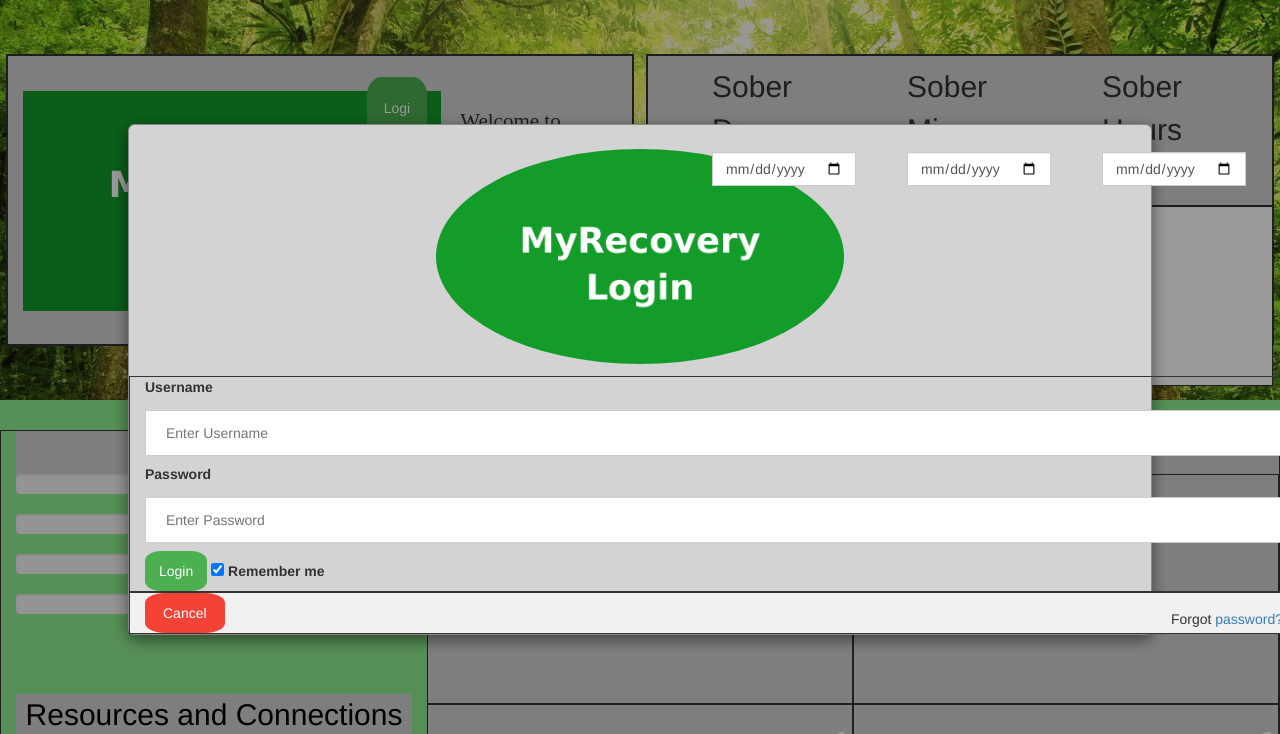
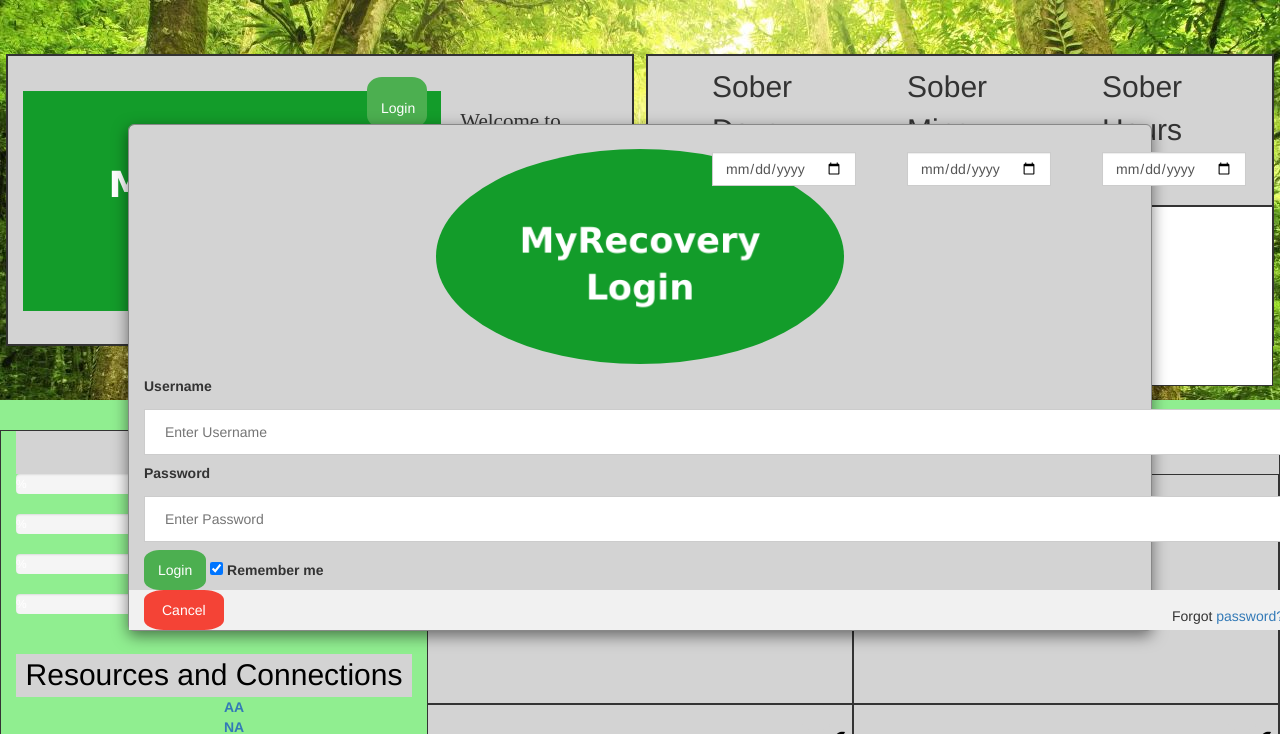
Before and after one commit to TSPeterson206/Quarter-1-project, a website: page index.html in a window 1280 px wide. Both pictures are taken after a click on the button "Login". Shown: the top 734 px of the page. Drawn offline with nearby package versions, Linux system fonts and the light colour scheme.

Commit message:
trimmed down and labeled styles

```diff
--- a/index.html
+++ b/index.html
@@ -15,16 +15,15 @@
         <div class="container banner">
             <div class="row">
                 <div class="col-md-6">
-            <img id="logo" src="logo.png">
+            <img class="logo" src="logo.png">
         </div>
         <div class="col-md-2">
-            <div id="signandlog">
-                <button id="signandlog"onclick="document.getElementById('loginform').style.display='block'">Login</button><br>
-                <button id="signandlog"onclick="document.getElementById('signupform').style.display='block'">Sign Up</button><br>
-                <button id="signandlog"onclick="document.getElementById('id03').style.display='block'">About Us</button>
-                <button id="signandlog"onclick="document.getElementById('id04').style.display='block'">Donate</button>
-                <button id="signandlog"onclick="document.getElementById('id05').style.display='block'">Contact Us</button>
-
+            <div class="signandlog">
+                <button class="signandlog"onclick="document.getElementById('loginform').style.display='block'">Login</button><br>
+                <button class="signandlog"onclick="document.getElementById('signupform').style.display='block'">Sign Up</button><br>
+                <button class="signandlog"onclick="document.getElementById('id03').style.display='block'">About Us</button>
+                <button class="signandlog"onclick="document.getElementById('id04').style.display='block'">Donate</button>
+                <button class="signandlog"onclick="document.getElementById('id05').style.display='block'">Contact Us</button>
             </div>
                 </div>
                 <div class="col-md-4 slogan">
@@ -62,7 +61,7 @@
             </div>
         </div>
         <div class="row ticker">
-            <p id="timeTicker"></p>
+            <p class="timeTicker"></p>
         </div>
     </div>
 </div>
@@ -98,7 +97,7 @@
                 aria-valuemin="0" aria-valuemax="100" style="width:0%">% Complete
                 </div>
             </div>
-            <p id="profileName"></p>
+            <p class="profileName"></p>
             </div>
             <br>
             <p class="header">Resources and Connections</p>
@@ -121,12 +120,12 @@
 
             <div class="container-flex row goalRow">
                     <p id="g1par"></p>
-                <button id="goalButt">✔</button>
+                <button class="goalButt" id="goal1butt">✔</button>
             </div>
 
             <div class="container-flex row goalRow">
                 <p id="g2par"></p>
-                <button id="goalButt">✔</button>
+                <button class="goalButt" id="goal2butt">✔</button>
             </div>
 
         </div>
@@ -143,11 +142,11 @@
 
             <div class="container-flex row goalRow">
                 <p id="g3par"></p>
-                <button id="goalButt">✔</button>
+                <button class="goalButt" id="goal3butt">✔</button>
             </div>
             <div class="container-flex row goalRow">
                 <p id="g4par"></p>
-                <button id="goalButt">✔</button>
+                <button class="goalButt" id="goal4butt">✔</button>
             </div>
             </div>
             </div>
@@ -155,7 +154,7 @@
     <div class="nav">
     <nav class="navbar navbar-expand-lg navbar navbar-light">
             <a class="navbar-brand" href="#">MyRecovery Inc.©2018</a>
-            <audio id="playaPlaya" controls autoplay>
+            <audio class="mplayer" controls autoplay>
                 <source src="relax.mp3" type="audio/mpeg">
               </audio>
           </nav>
--- a/main.css
+++ b/main.css
@@ -1,33 +1,34 @@
 body {
     background-color: lightgreen;
 }
-
-.container {
+.row {
     border: 1px solid;
 }
 
-.grid {
-    max-width: 595px;
-    display:flex;
-    flex:flex-wrap;
+/* Centering and wrapping for all paragraph text (6) */
+p {
+    margin: 0 auto;
+    overflow-wrap: break-word;
+    word-wrap:break-word;
 }
+/* Container for ticker and banner */
 .jumbotron {
     background-image:url("./jumboBack.jpg");
     display: flex;
     height: 400px;
 }
 
-.nav {
-    background-image:url("./jumboBack.jpg");
+/* Banner for sign-in, slogan and logo */
+.banner {
+    border: 1px solid;
+    background-color: lightgray;
+    display:flex;
+    margin:6px;
+    justify-content:space-between;
 }
 
-.navbar {
-    background-image:url("./jumboBack.jpg");
-}
-
-.calendars {
-    display:flex;
-    justify-content:space-between;
+.logo {
+    padding-top: 35px;
 }
 
 .slogan {
@@ -40,88 +41,65 @@
     font-family:serif;
 }
 
+/* Calendars */
+.calendars {
+    border: 1px solid;
+    display:flex;
+    justify-content:space-between;
+}
+
+/*Container for calendars and time display  */
+.counter {
+    border: 1px solid;
+    font-size: 30px;
+    background-color: lightgray;
+    margin:6px;
+}
+
+/* Time display window */
+.ticker {
+    height: 180px;
+    background-color:white;
+    text-align:center;
+    font-size:110px;
+}
+
+/* Ticker display text */
+.timeTicker {
+    font-size:110px;
+    margin:0 auto;
+    padding-top: 60px;
+}
+
+/* Resources list */
 ul {
-    justify-content:center;
-    margin: 0 auto;
-    align-content: center;
     text-align:center;
     list-style: none;
     color:black;
 }
 
-
-
-#soberFor {
-    font-size: 50px;
-}
-
-.navbar-brand {
-    padding-top: 25px;
-    font-size: 50px;
-    color: black;
-}
-
-h1 {
-    text-align: center;
-}
-div {
-    overflow-wrap: break-word;
-    word-wrap:break-word;
-}
-
-.counter {
-    font-size: 30px;
-    background-color: lightgray;
-    margin:6px;
-}
-
-.ticker {
-    height: 180px;
-    background-color:white;
-}
-#timeTicker {
-   text-align:center;
-   font-size:110px;
-}
-
-#playaPlaya {
+/* Music player */
+.mplayer {
     float:right;
     width:50px;
-
-}
-
-#logo {
-    padding-top: 35px;
 }
 
 .input-group {
     padding: 10px;
 }
-
-.banner {
-    background-color: lightgray;
-    display:flex;
-    margin:6px;
+/* profile column */
+.profile{
+    height: 500px;
 }
 
-.col {
-    height: 200px;
-}
-.col-3 {
-    height: 100px;
+/* tracker columns */
+.tracker {
+    height: 500px;
+    background-color:lightgray;
 }
 
-.main {
-    height: 500px;
-}
-.dateEntry {
-    align-content: right;
-}
-
-p {
-    margin: 0 auto;
-}
-.header {
+/* Headers */
+.header, .profile-header, .tracker-header, .tracker-header2 {
     font-size: 30px;
     margin: 0 auto;
     color: black;
@@ -129,31 +107,107 @@
     background-color: lightgray;
 }
 
-.adjust {
-    height: 500px;
-}
-.profile{
-    height: 500px;
-}
-.tracker {
-    height: 500px;
-    background-color:lightgray;
-}
-
-.row {
-    border: 1px solid;
-}
-
-.row1 .row2 .row3{
-    font-size: 40px;
-    margin: 0 auto;
-}
+/* Guidelines for goal boxes */
 .goalRow {
     height: 230px;
     border: 1px solid;
     font-size:22px;
 }
 
+/* Profile name text */
+.profileName {
+    font-size:35px;
+    text-align:center;
+}
+
+/* Nav bar */
+.nav, .navbar-brand {
+    background-image:url("./jumboBack.jpg");
+    padding-top: 12px;
+    font-size: 35px;
+    color: black;
+}
+
+/* Buttons */
+button {
+    background-color: #4CAF50;
+    color: white;
+    padding: 10px 14px;
+    margin: 0 auto;
+    border: none;
+    cursor: pointer;
+    border-radius: 25%;
+}
+
+button:hover {
+    background-color: #3e8e41;
+    opacity: 0.8;
+}
+
+.button:active {
+    background-color: #3e8e41;
+    box-shadow: 0 5px #666;
+    transform: translateY(4px);
+  }
+
+  /* Cancel buttons */
+.cancelbtn {
+    width: auto;
+    padding: 10px 18px;
+    background-color: #f44336;
+}
+
+/* Banner buttons */
+.signandlog {
+    padding-top: 21px;
+    margin-left:16px;
+    align-content:center;
+    width:90%;
+}
+
+/* Goal set buttons */
+.w3-button {
+    padding: 0px 0px;
+    margin: 0
+}
+
+/* Clear buttons */
+.goalButt {
+    background-color: lightgray;
+    color:black;
+    height:25px;
+    width:20px;
+    float: right;
+    cursor: pointer;
+    font-size:40px;
+    margin-right:22px;
+    margin-bottom: 40px;
+}
+
+/* Modals */
+
+/* Modal Background */
+.modal {
+    display: none;
+    position: fixed;
+    z-index: 1;
+    left: 0;
+    top: 0;
+    width: 100%;
+    height: 100%;
+    overflow: auto;
+    padding-top: 60px;
+}
+
+/* Modal Content */
+.modal-content {
+    background-color: lightgray;
+    margin: 5% auto 15% auto;
+    border: 1px solid #888;
+    width: 80%;
+}
+
+/* Modal inputs */
 input[type=text], input[type=password] {
     width: 100%;
     padding: 12px 20px;
@@ -163,21 +217,19 @@
     box-sizing: border-box;
 }
 
-#profileName {
-    font-size:35px;
-    text-align:center;
-}
-
-/* Center the image and position the close button */
+/* Modal Images */
 .imgcontainer {
     text-align: center;
     margin: 24px 0 12px 0;
     position: relative;
 }
 
-img.avatar {
+.avatar {
     width: 40%;
     border-radius: 50%;
+    justify-content: center;
+    margin: 0 auto;
+    align-content:center;
 }
 
 span.psw {
@@ -185,30 +237,7 @@
     padding-top: 16px;
 }
 
-/* The Modal (background) */
-.modal {
-    display: none; /* Hidden by default */
-    position: fixed; /* Stay in place */
-    z-index: 1; /* Sit on top */
-    left: 0;
-    top: 0;
-    width: 100%; /* Full width */
-    height: 100%; /* Full height */
-    overflow: auto; /* Enable scroll if needed */
-    background-color: rgb(0,0,0); /* Fallback color */
-    background-color: rgba(0,0,0,0.4); /* Black w/ opacity */
-    padding-top: 60px;
-}
-
-/* Modal Content/Box */
-.modal-content {
-    background-color: lightgray;
-    margin: 5% auto 15% auto; /* 5% from the top, 15% from the bottom and centered */
-    border: 1px solid #888;
-    width: 80%; /* Could be more or less, depending on screen size */
-}
-
-/* The Close Button (x) */
+/* Modal close button */
 .close {
     position: absolute;
     right: 25px;
@@ -224,7 +253,7 @@
     cursor: pointer;
 }
 
-/* Add Zoom Animation */
+/* Modals zoom animation*/
 .animate {
     -webkit-animation: animatezoom 0.6s;
     animation: animatezoom 0.6s
@@ -239,71 +268,3 @@
     from {transform: scale(0)}
     to {transform: scale(1)}
 }
-
-/* Change styles for span and cancel button on extra small screens */
-/* @media screen and (max-width: 300px) {
-    span.psw {
-       display: block;
-       float: none;
-    }
-    .cancelbtn {
-       width: 100%;
-    }
-}
-   */
-  .button:hover {background-color: #3e8e41}
-
-  .button:active {
-    background-color: #3e8e41;
-    box-shadow: 0 5px #666;
-    transform: translateY(4px);
-  }
-
-  .avatar {
-      justify-content: center;
-      margin: 0 auto;
-      align-content:center;
-  }
-
-  button {
-    background-color: #4CAF50;
-    color: white;
-    padding: 10px 14px;
-    margin: 0 auto;
-    border: none;
-    cursor: pointer;
-    border-radius: 25%;
-}
-
-button:hover {
-    opacity: 0.8;
-}
-
-.cancelbtn {
-    width: auto;
-    padding: 10px 18px;
-    background-color: #f44336;
-}
-
-#signandlog {
-    padding-top: 21px;
-    margin-left:16px;
-    align-content:center;
-    width:90%;
-}
-.w3-button {
-    padding: 0px 0px;
-    margin: 0
-}
-#goalButt {
-
-    background-color: lightgray;
-    color:white;
-    height:25px;
-    width:20px;
-    float: right;
-    cursor: pointer;
-    font-size:40px;
-    margin-right:22px;
-    margin-bottom: 40px;
-}
--- a/script1.js
+++ b/script1.js
@@ -45,10 +45,10 @@
 
 function tallyDays () {
     var days = Date.now()-new Date(tickTickBoom.value).getTime();
-    document.getElementById('timeTicker').textContent = Math.round(days/86400000) + " days";
+    document.querySelector('.timeTicker').textContent = Math.round(days/86400000) + " days";
     var storedDate = Math.round(days/86400000) + " days";
     localStorage.setItem("savedDate", storedDate);
-    document.getElementById('timeTicker').textContent = localStorage.getItem("savedDate");
+    document.querySelector('.timeTicker').textContent = localStorage.getItem("savedDate");
 }
 
 tickTickBoom.addEventListener('change', tallyDays)
@@ -59,10 +59,10 @@
 
 function tallyMinutes () {
     var minutes = Date.now()-new Date(tickTickBoomer.value).getTime();
-    document.getElementById('timeTicker').textContent = Math.round(minutes/60000) + " mins";
+    document.querySelector('.timeTicker').textContent = Math.round(minutes/60000) + " mins";
     var storederDate = Math.round(minutes/60000) + " mins";
     localStorage.setItem("savederDate", storederDate);
-    document.getElementById('timeTicker').textContent = localStorage.getItem("savederDate");
+    document.querySelector('.timeTicker').textContent = localStorage.getItem("savederDate");
 }
 
 tickTickBoomer.addEventListener('change', tallyMinutes)
@@ -73,10 +73,10 @@
 
 function tallyHours () {
     var hours = Date.now()-new Date(tickTickBoomest.value).getTime();
-    document.getElementById('timeTicker').textContent = Math.round(hours/3600000) + " hours";
+    document.querySelector('.timeTicker').textContent = Math.round(hours/3600000) + " hours";
     var storedestDate = Math.round(hours/3600000) + " hours";
     localStorage.setItem("savedestDate", storedestDate);
-    document.getElementById('timeTicker').textContent = localStorage.getItem("savedestDate");
+    document.querySelector('.timeTicker').textContent = localStorage.getItem("savedestDate");
 }
 
 tickTickBoomest.addEventListener('change', tallyHours)
@@ -84,9 +84,9 @@
 
 
 //local storage for ticker(3)
-document.getElementById('timeTicker').textContent = localStorage.getItem("savedDate");
-document.getElementById('timeTicker').textContent = localStorage.getItem("savederDate");
-document.getElementById('timeTicker').textContent = localStorage.getItem("savedestDate");
+document.querySelector('.timeTicker').textContent = localStorage.getItem("savedDate");
+document.querySelector('.timeTicker').textContent = localStorage.getItem("savederDate");
+document.querySelector('.timeTicker').textContent = localStorage.getItem("savedestDate");
 
 //local storage for goal1
 g1text.innerHTML = localStorage.getItem("1");
```
